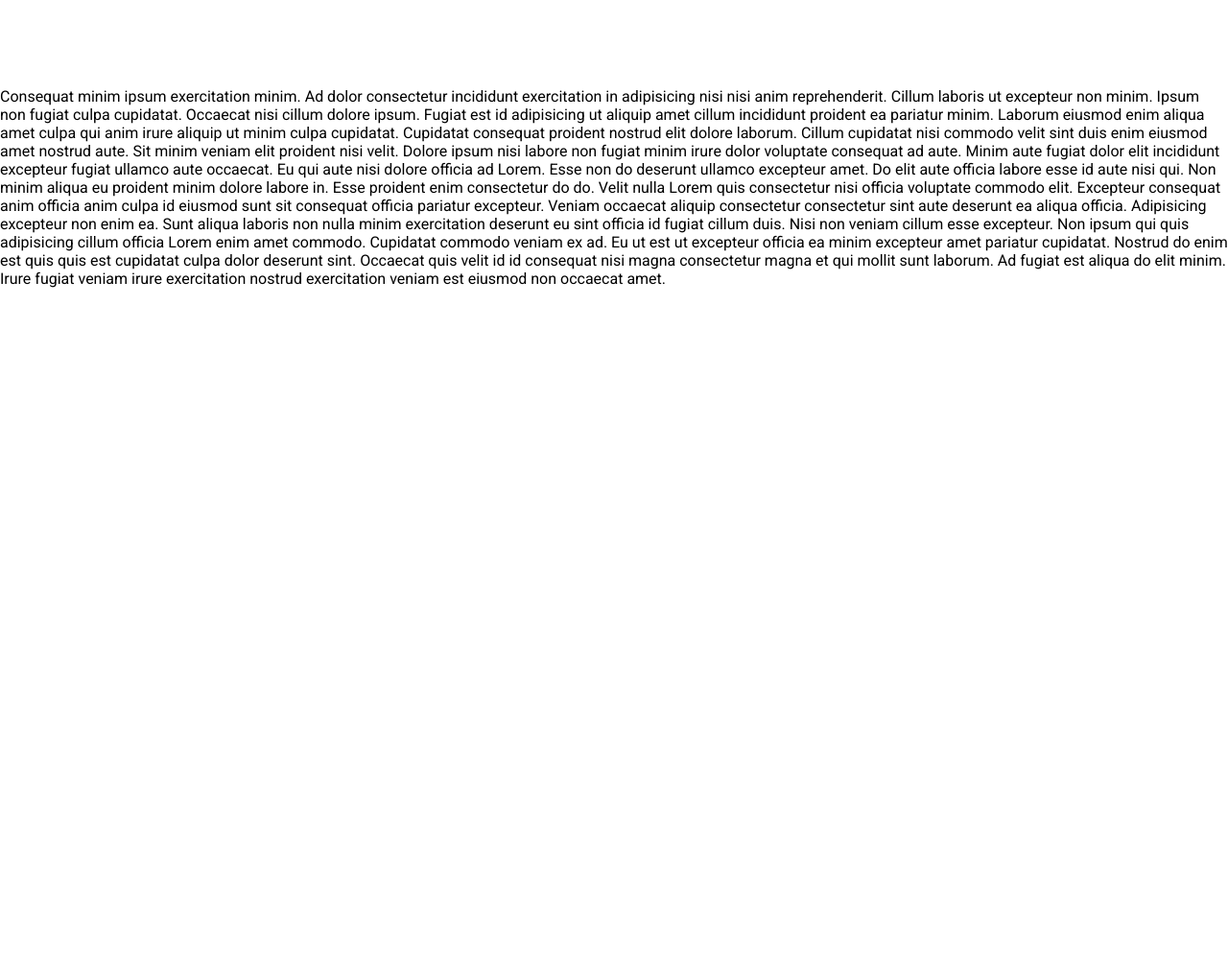
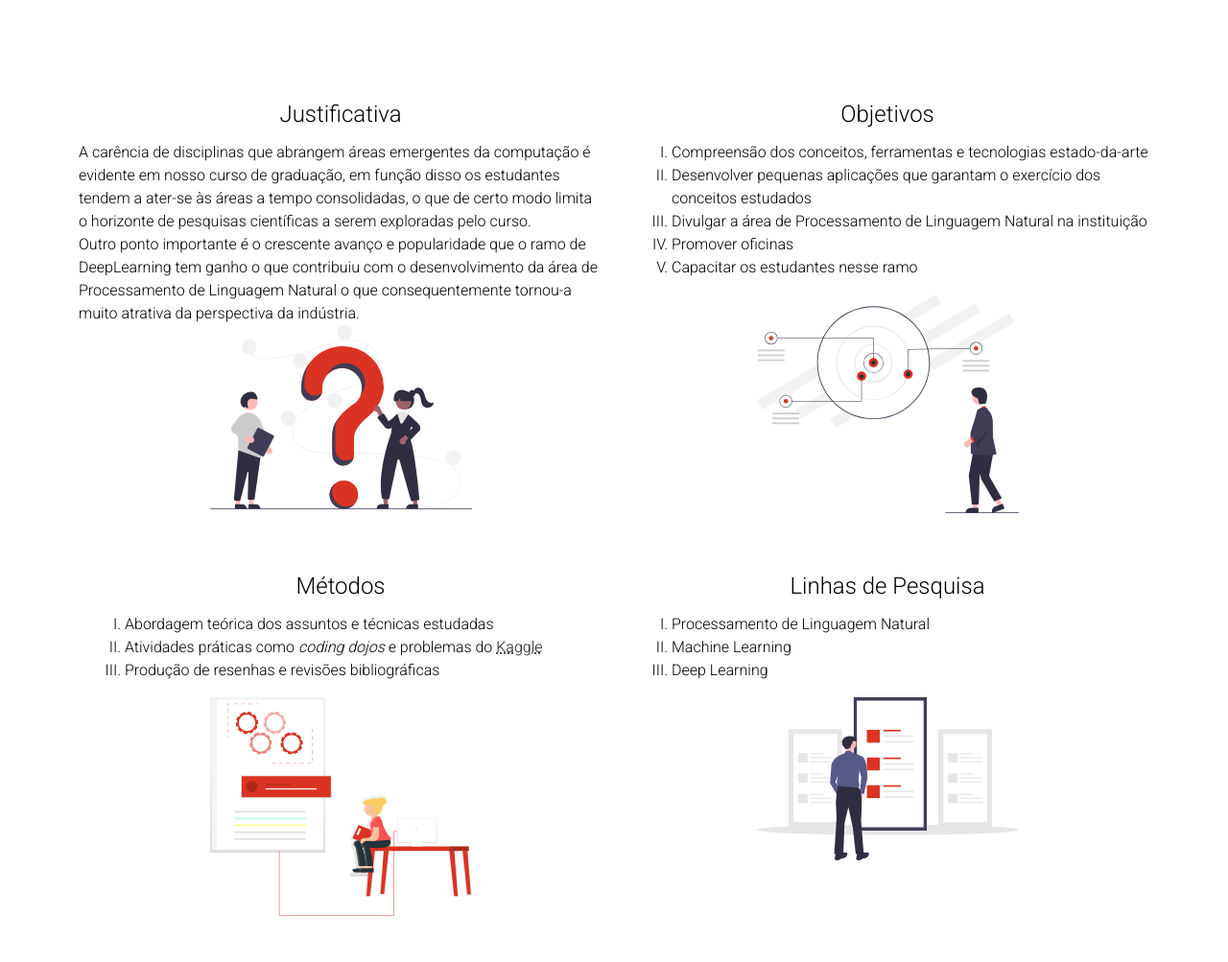
Before and after one commit to uffsnlp/uffsnlp.github.io, a Gatsby site: page / in a window 1280 px wide. Shown: the part 709-1712 px from the top of the page at 96% size. Before the commit the page ends 1009 px from the top, so only its background shows below. Built offline with nearby package versions, Linux system fonts and the light colour scheme; Gatsby itself is replaced by a stand-in of ours.

Commit message:
feat: adds about section

```diff
--- /dev/null
+++ b/src/components/About/about.scss
@@ -0,0 +1,39 @@
+@import "../../assets/scss/variables";
+
+.about {
+    font-weight: 300;
+    line-height: 1.5em;
+
+    &__img {
+        width: 50%;
+        margin-bottom: 3rem;
+    }
+
+
+    &__img-container {
+        display: flex;
+        justify-content: center;
+    }
+}
+
+.title {
+    padding: 1rem;
+    font-weight: 300;
+    text-align: center;
+}
+
+.subjects, .methods, .goals {
+    list-style-type: upper-roman;
+    margin-left: 3rem;
+    margin-bottom: 1rem;
+}
+
+.kaggle {
+    color: #222;
+    text-decoration-style: dotted;
+
+    &:hover {
+        background: lighten($color: $red, $amount: 50%);
+        transition: all 0.35s ease-out;
+    }
+}
--- /dev/null
+++ b/src/components/About/index.jsx
@@ -0,0 +1,107 @@
+import React, { Component } from "react";
+import "./about.scss";
+import Justification from "../../assets/images/undraw_Questions_re_1fy7.svg";
+import Goals from "../../assets/images/undraw_Goals_re_lu76.svg";
+import ResearchSubjects from "../../assets/images/undraw_online_articles_79ff.svg";
+import Methods from "../../assets/images/undraw_processing_qj6a.svg";
+
+class About extends Component {
+    render() {
+        return (
+            <div className="about">
+                <div className="container">
+                    <div className="row">
+                        <div className="col-md-6">
+                            <h2 class="title">
+                                Justificativa
+                            </h2>
+                            <p>
+                                A carência de disciplinas que abrangem áreas emergentes da computação é evidente
+                                em nosso curso de graduação, em função disso os estudantes tendem a ater-se
+                                às áreas a tempo consolidadas, o que de certo modo limita o horizonte de pesquisas
+                                científicas a serem exploradas pelo curso.
+                            </p>
+                            <p>
+                                Outro ponto importante é o crescente avanço e popularidade
+                                que o ramo de DeepLearning tem ganho o que contribuiu com o desenvolvimento
+                                da área de Processamento de Linguagem Natural o que
+                                consequentemente tornou-a muito atrativa da perspectiva da indústria.
+                            </p>
+                            <div className="about__img-container">
+                                <img src={Justification} className="about__img" alt="Justification" />
+                            </div>
+                        </div>
+                        <div className="col-md-6">
+                            <h2 class="title">
+                                Objetivos
+                            </h2>
+                            <ul className="goals">
+                                <li>
+                                    Compreensão dos conceitos, ferramentas e tecnologias estado-da-arte
+                                </li>
+                                <li>
+                                    Desenvolver pequenas aplicações que garantam o exercício dos conceitos estudados
+                                </li>
+                                <li>
+                                    Divulgar a área de Processamento de Linguagem Natural na instituição
+                                </li>
+                                <li>
+                                    Promover oficinas
+                                </li>
+                                <li>
+                                    Capacitar os estudantes nesse ramo
+                                </li>
+                            </ul>
+                            <div className="about__img-container">
+                                <img src={Goals} className="about__img" alt="Justification" />
+                            </div>
+                        </div>
+                    </div>
+                    <div className="row">
+                        <div className="col-md-6">
+                            <h2 class="title">
+                                Métodos
+                            </h2>
+                            <ul className="methods">
+                                <li>
+                                    Abordagem teórica dos assuntos e técnicas estudadas
+                                </li>
+                                <li>
+                                    Atividades práticas como <i> coding dojos</i> e problemas
+                                    do <a href="https://kaggle.com" className="kaggle" target="_blank" rel="noopener noreferrer">Kaggle</a>
+                                </li>
+                                <li>
+                                    Produção de resenhas e revisões bibliográficas
+                                </li>
+                            </ul>
+                            <div className="about__img-container">
+                                <img src={Methods} className="about__img" alt="Justification" />
+                            </div>
+                        </div>
+                        <div className="col-md-6">
+                            <h2 class="title">
+                                Linhas de Pesquisa
+                            </h2>
+                            <ul className="subjects">
+                                <li>
+                                    Processamento de Linguagem Natural
+                                </li>
+                                <li>
+                                    Machine Learning
+                                </li>
+                                <li>
+                                    Deep Learning
+                                </li>
+                            </ul>
+                            <div className="about__img-container">
+                                <img src={ResearchSubjects} className="about__img" alt="Justification" />
+                            </div>
+                        </div>
+                    </div>
+                </div>
+            </div>
+        );
+    }
+}
+
+export default About;
--- a/src/pages/index.js
+++ b/src/pages/index.js
@@ -1,6 +1,7 @@
 import React, { Component } from "react"
 import Header from "../components/Header"
 import Navbar from "../components/Navbar";
+import About from "../components/About";
 
 import AOS from "aos";
 import "aos/dist/aos.css";
@@ -16,7 +17,8 @@ export default class IndexPage extends Component {
                     title="Grupo de Estudos em NLP - UFFS"
                     subtitle="Ea pariatur ea cupidatat irure in enim incididunt elit consectetur cupidatat."
                 />
-
+                <About />
+{/*
                 <p>Consequat minim ipsum exercitation minim. Ad dolor consectetur incididunt exercitation in adipisicing nisi nisi anim reprehenderit. Cillum laboris ut excepteur non minim.
 
 Ipsum non fugiat culpa cupidatat. Occaecat nisi cillum dolore ipsum. Fugiat est id adipisicing ut aliquip amet cillum incididunt proident ea pariatur minim. Laborum eiusmod enim aliqua amet culpa qui anim irure aliquip ut minim culpa cupidatat. Cupidatat consequat proident nostrud elit dolore laborum. Cillum cupidatat nisi commodo velit sint duis enim eiusmod amet nostrud aute. Sit minim veniam elit proident nisi velit.
@@ -27,7 +29,8 @@ Esse proident enim consectetur do do. Velit nulla Lorem quis consectetur nisi of
 
 Adipisicing excepteur non enim ea. Sunt aliqua laboris non nulla minim exercitation deserunt eu sint officia id fugiat cillum duis. Nisi non veniam cillum esse excepteur. Non ipsum qui quis adipisicing cillum officia Lorem enim amet commodo.
 
-Cupidatat commodo veniam ex ad. Eu ut est ut excepteur officia ea minim excepteur amet pariatur cupidatat. Nostrud do enim est quis quis est cupidatat culpa dolor deserunt sint. Occaecat quis velit id id consequat nisi magna consectetur magna et qui mollit sunt laborum. Ad fugiat est aliqua do elit minim. Irure fugiat veniam irure exercitation nostrud exercitation veniam est eiusmod non occaecat amet.</p>
+Cupidatat commodo veniam ex ad. Eu ut est ut excepteur officia ea minim excepteur amet pariatur cupidatat. Nostrud do enim est quis quis est cupidatat culpa dolor deserunt sint. Occaecat quis velit id id consequat nisi magna consectetur magna et qui mollit sunt laborum. Ad fugiat est aliqua do elit minim. Irure fugiat veniam irure exercitation nostrud exercitation veniam est eiusmod non occaecat amet.</p> */}
+
             </div>
         )
     }
```
